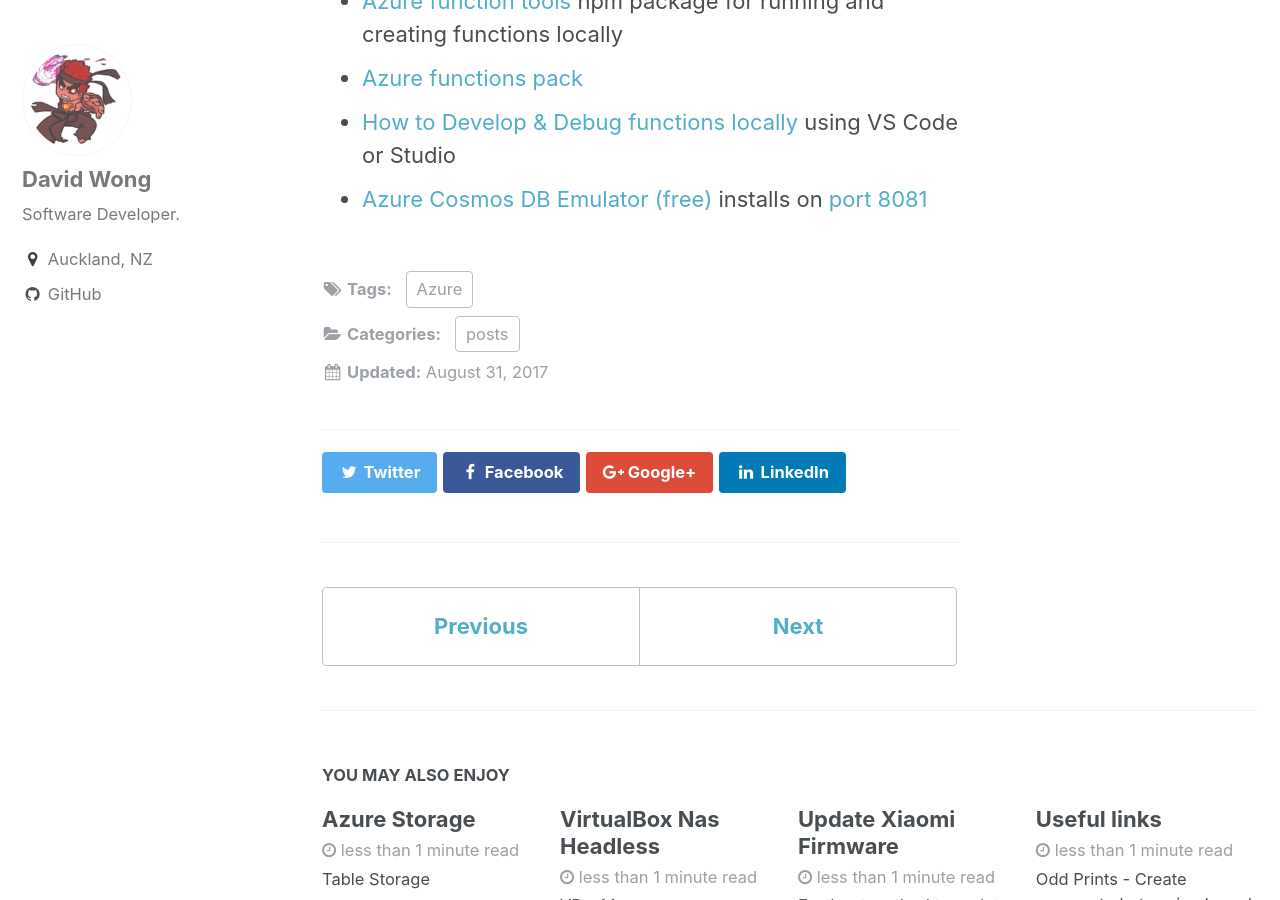
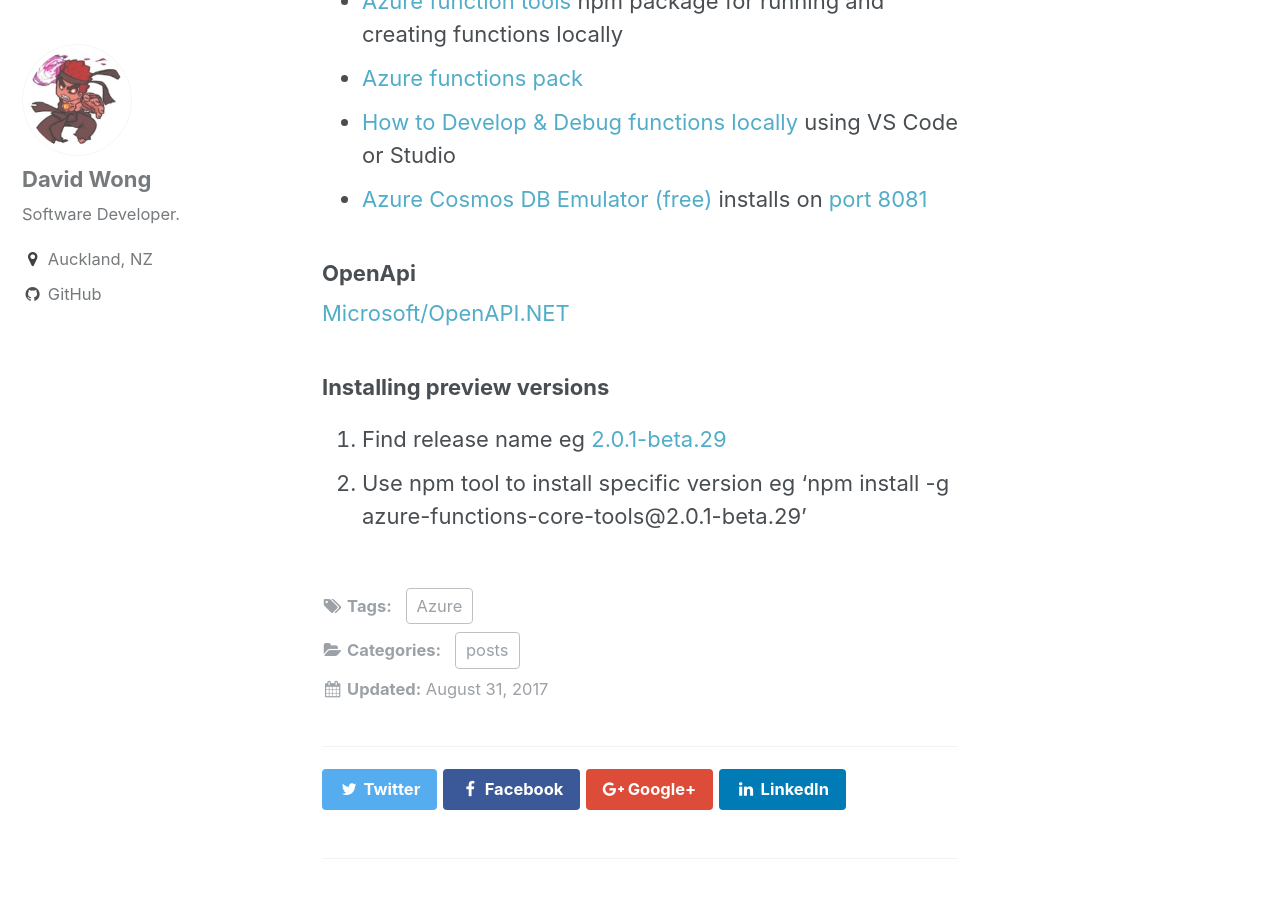
Before and after one commit to dvkwong/devint, a Jekyll site: the page built from _posts/2017-08-31-Azure-Functions.md, in a window 1280 px wide and 900 px high, scrolled down 441 px. Built offline with Jekyll 4.4.1, drawn with Linux system fonts in a browser that asks for light colours.

Commit message:
Update Azure functions to install preview

```diff
--- a/_posts/2017-08-31-Azure-Functions.md
+++ b/_posts/2017-08-31-Azure-Functions.md
@@ -12,3 +12,12 @@
 * [Azure functions pack](https://github.com/Azure/azure-functions-pack)
 * [How to Develop & Debug functions locally](https://docs.microsoft.com/en-us/azure/azure-functions/functions-run-local) using VS Code or Studio
 * [Azure Cosmos DB Emulator (free)](https://aka.ms/documentdb-emulator) installs on [port 8081](https://localhost:8081/_explorer/index.html)
+
+### OpenApi
+
+[Microsoft/OpenAPI.NET](https://github.com/microsoft/openapi.net/)
+
+### Installing preview versions
+
+1. Find release name eg [2.0.1-beta.29](https://github.com/Azure/azure-functions-core-tools/releases)
+2. Use npm tool to install specific version eg 'npm install -g azure-functions-core-tools@2.0.1-beta.29'
```
